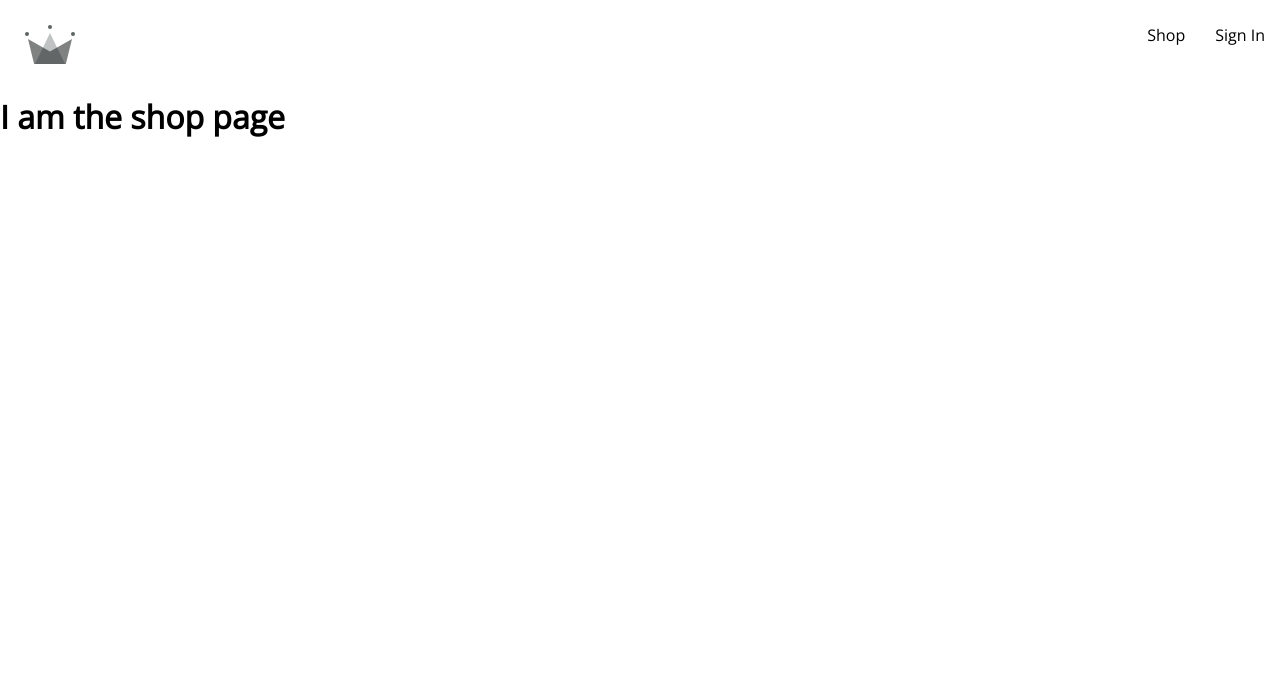
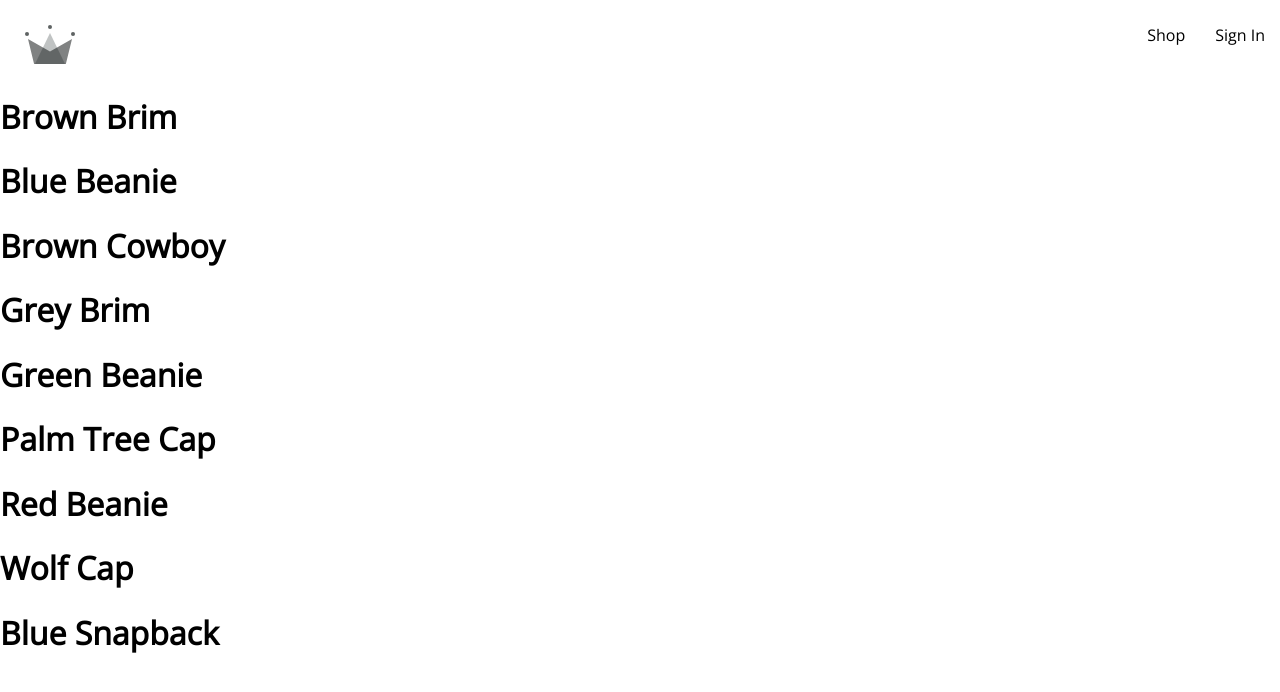
Before and after one commit to leeshai-arie/Crwn-clothing, a React (Create React App) app: page /shop in a window 1280 px wide. Shown: the top 692 px of the page. Built offline with nearby package versions, Linux system fonts and the light colour scheme; the HTML template or start-up script is replaced by a standard one.

Commit message:
updated project

```diff
--- a/src/App.js
+++ b/src/App.js
@@ -3,12 +3,8 @@
 import Home from './routes/home/home.component';
 import Navigation from './routes/navigation/navigation.component';
 import Authentication from './routes/authentication/authentication.component';
+import Shop from './routes/shop/shop.components';
 
-const Shop = () => {
-  return(
-    <h1>I am the shop page</h1>
-  );
-};
 
 const App = () => {
   return (
--- a/src/components/sign-in-form/sign-in-form.comonents.jsx
+++ b/src/components/sign-in-form/sign-in-form.comonents.jsx
@@ -1,9 +1,8 @@
-import { useState, useContext } from "react";
+import { useState } from "react";
 import FormInput from "../form-input/form-input.componenet";
-import { signInWithGooglePopup, createUserDocumentFromAuth, signInAuthUserWithEmailAndPassword } from "../../utils/firebase/firebase.utils";
+import { signInWithGooglePopup, signInAuthUserWithEmailAndPassword } from "../../utils/firebase/firebase.utils";
 import './sign-in-form.styles.scss';
 import Button from "../button/button.component";
-import { UserContext } from "../../contexts/user.context";
 
 const defaultFormFields = {
   email: '',
@@ -19,15 +18,15 @@
   };
 
   const signInWithGoogle = async () => {
-    const {user} = await signInWithGooglePopup();
-    await createUserDocumentFromAuth(user);
+    await signInWithGooglePopup();
   };
 
   const handleSubmit = async (event) => {
     event.preventDefault();
 
     try{
-      const {user} = await signInAuthUserWithEmailAndPassword(email, password);
+      await signInAuthUserWithEmailAndPassword(email, password);
+
       resetFormFields();
     } catch(error) {
       switch(error.code ) {
--- a/src/components/sign-up-form/sign-up-form.comonents.jsx
+++ b/src/components/sign-up-form/sign-up-form.comonents.jsx
@@ -29,11 +29,14 @@
 
     try{
       const {user} = await createAuthUserWithEmailAndPassword(email, password);
+
+      await createUserDocumentFromAuth(user, {displayName});
       resetFormFields();
-      await createUserDocumentFromAuth(user, {displayName});
+
     } catch(error) {
       if(error.code === 'auth/email-already-in-use') {
         alert('Cannot create user, email already in use');
+
       }else{
         console.log('user creation encountered an error', error);
       }
--- a/src/contexts/user.context.jsx
+++ b/src/contexts/user.context.jsx
@@ -1,4 +1,5 @@
-import { createContext, useState } from "react";
+import { createContext, useState, useEffect } from "react";
+import{ onAuthStateChangedListener, createUserDocumentFromAuth } from '../utils/firebase/firebase.utils';
 
 export const UserContext = createContext({
   currentUser: null,
@@ -9,5 +10,16 @@
   const [currentUser, setCurrentUser] = useState(null);
   const value = { currentUser, setCurrentUser};
 
+  useEffect(() => {
+    const unsubscribe = onAuthStateChangedListener((user) => {
+      if(user) {
+        createUserDocumentFromAuth(user);
+      }
+      setCurrentUser(user);
+    });
+
+    return unsubscribe
+  }, []);
+
   return <UserContext.Provider value={value}>{children}</UserContext.Provider>
-}
+};
--- a/src/routes/authentication/authentication.component.jsx
+++ b/src/routes/authentication/authentication.component.jsx
@@ -1,4 +1,3 @@
-// import { signInWithGooglePopup, createUserDocumentFromAuth,} from '../../utils/firebase/firebase.utils';
 import SignUpForm from '../../components/sign-up-form/sign-up-form.comonents';
 import SignInForm from '../../components/sign-in-form/sign-in-form.comonents';
 import './authentication.styles.scss'
--- a/src/routes/navigation/navigation.component.jsx
+++ b/src/routes/navigation/navigation.component.jsx
@@ -1,10 +1,14 @@
-import { Fragment } from 'react';
-import { Outlet, Link } from 'react-router-dom'
-import { ReactComponent as CrwnLogo} from '../../assets/crown.svg'
+import { Fragment, useContext } from 'react';
+import { Outlet, Link } from 'react-router-dom';
+import { ReactComponent as CrwnLogo} from '../../assets/crown.svg';
+import { UserContext } from '../../contexts/user.context';
+import {signOutUser} from '../../utils/firebase/firebase.utils';
 
-import './navigation.styles.scss'
+import './navigation.styles.scss';
 
 const Navigation = () => {
+  const { currentUser } = useContext(UserContext);
+
   return(
     <Fragment>
       <div className='navigation'>
@@ -13,7 +17,11 @@
         </Link>
         <div className='nav-links-container'>
           <Link className='nav-link' to='/shop'>Shop</Link>
-          <Link className='nav-link' to='/auth'>Sign In</Link>
+          {
+            currentUser? (
+              <span className='nav-link' onClick={signOutUser}>Sign Out</span>
+             ) : (<Link className='nav-link' to='/auth'>Sign In</Link>
+          )}
         </div>
       </div>
       <Outlet />
--- /dev/null
+++ b/src/routes/shop/shop.components.jsx
@@ -0,0 +1,15 @@
+import SHOP_DATA from '../../shop-data.json';
+
+const Shop = () => {
+  return(
+    <div>
+      {SHOP_DATA.map(({id, name}) => (
+        <div key={id}>
+          <h1>{name}</h1>
+        </div>
+      ))}
+    </div>
+  );
+};
+
+export default Shop;
--- /dev/null
+++ b/src/shop-data.json
@@ -0,0 +1,56 @@
+[
+  {
+    "id": 1,
+    "name": "Brown Brim",
+    "imageUrl": "https://i.ibb.co/ZYW3VTp/brown-brim.png",
+    "price": 25
+  },
+  {
+    "id": 2,
+    "name": "Blue Beanie",
+    "imageUrl": "https://i.ibb.co/ypkgK0X/blue-beanie.png",
+    "price": 18
+  },
+  {
+    "id": 3,
+    "name": "Brown Cowboy",
+    "imageUrl": "https://i.ibb.co/QdJwgmp/brown-cowboy.png",
+    "price": 35
+  },
+  {
+    "id": 4,
+    "name": "Grey Brim",
+    "imageUrl": "https://i.ibb.co/RjBLWxB/grey-brim.png",
+    "price": 25
+  },
+  {
+    "id": 5,
+    "name": "Green Beanie",
+    "imageUrl": "https://i.ibb.co/YTjW3vF/green-beanie.png",
+    "price": 18
+  },
+  {
+    "id": 6,
+    "name": "Palm Tree Cap",
+    "imageUrl": "https://i.ibb.co/rKBDvJX/palm-tree-cap.png",
+    "price": 14
+  },
+  {
+    "id": 7,
+    "name": "Red Beanie",
+    "imageUrl": "https://i.ibb.co/bLB646Z/red-beanie.png",
+    "price": 18
+  },
+  {
+    "id": 8,
+    "name": "Wolf Cap",
+    "imageUrl": "https://i.ibb.co/1f2nWMM/wolf-cap.png",
+    "price": 14
+  },
+  {
+    "id": 9,
+    "name": "Blue Snapback",
+    "imageUrl": "https://i.ibb.co/X2VJP2W/blue-snapback.png",
+    "price": 16
+  }
+]
--- a/src/utils/firebase/firebase.utils.js
+++ b/src/utils/firebase/firebase.utils.js
@@ -1,5 +1,5 @@
 import { initializeApp } from 'firebase/app';
-import { getAuth, signInWithRedirect, signInWithPopup, GoogleAuthProvider, createUserWithEmailAndPassword, signInWithEmailAndPassword } from 'firebase/auth';
+import { getAuth, signInWithRedirect, signInWithPopup, GoogleAuthProvider, createUserWithEmailAndPassword, signInWithEmailAndPassword, signOut, onAuthStateChanged } from 'firebase/auth';
 import { getFirestore, doc, getDoc, setDoc } from 'firebase/firestore';
 
 const firebaseConfig = {
@@ -11,7 +11,7 @@
   appId: "1:199384076972:web:389a69b7fefb89dafe0509"
 };
 
-
+// eslint-disable-next-line
 const firebaseApp = initializeApp(firebaseConfig);
 
 const googleProvider = new GoogleAuthProvider();
@@ -30,8 +30,6 @@
   if (!userAuth) return;
 
   const userDocRef = doc(db, 'users', userAuth.uid);
-
-  console.log(userDocRef);
 
   const userSnapshot = await getDoc(userDocRef);
 
@@ -65,3 +63,9 @@
 
   return await signInWithEmailAndPassword(auth, email, password);
 };
+
+export const signOutUser = async () => await signOut(auth);
+
+export const onAuthStateChangedListener = (callback) => {
+  onAuthStateChanged(auth, callback);
+}
```
Also changed, not shown: src/contexts/products.context.jsx (added, +11 -0 lines).
